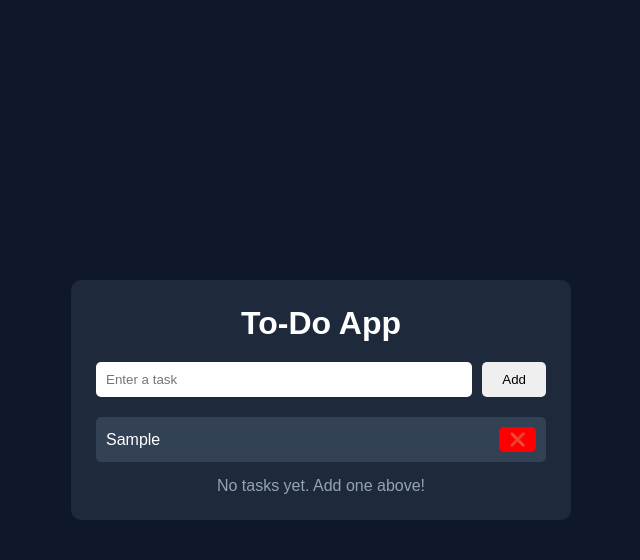
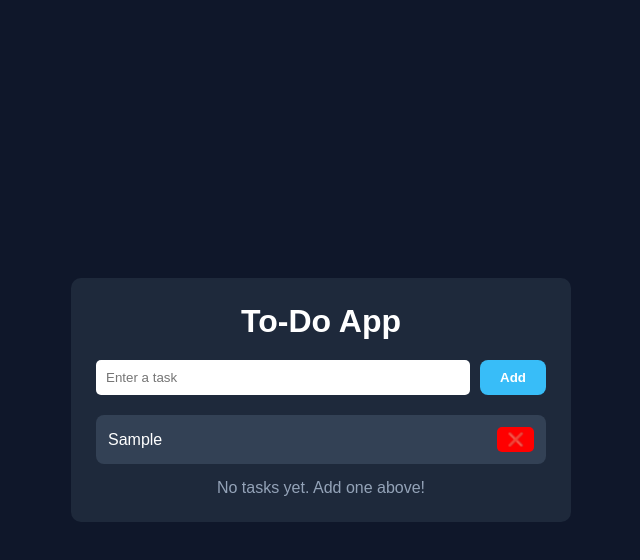
Before and after one commit to Micheal-de1/TO-DO-APP, a plain HTML site: page index.html in a window 1280 px wide. Both pictures are taken after typing "Sample" into the empty fields and a click on the button "Add". Shown: the whole page, without its empty margins (319-959 px from the left). Drawn offline with Linux system fonts and the light colour scheme.

Commit message:
Update style.css

```diff
--- a/style.css
+++ b/style.css
@@ -42,8 +42,16 @@ input{
 button{
     padding:10px 20px;
     border:none;
-    border-radius:5px;
+    border-radius:8px;
     cursor:pointer;
+    background:#38bdf8;
+    color:white;
+    font-weight:bold;
+    transition:0.3s;
+}
+
+button:hover{
+    transform:translateY(-2px);
 }
 
 ul{
@@ -86,3 +94,26 @@ li{
   text-align: center;
   margin-top: 15px;
   color: #94a3b8;
+}
+
+li{
+    display:flex;
+    justify-content:space-between;
+    align-items:center;
+    background:#334155;
+    color:white;
+    padding:12px;
+    margin-bottom:10px;
+    border-radius:8px;
+    transition:0.3s;
+}
+
+li:hover{
+    transform:translateX(5px);
+}
+
+#counter{
+    text-align: center;
+    color: #94a3b8;
+    margin-buttom: 15px;
+}
```
